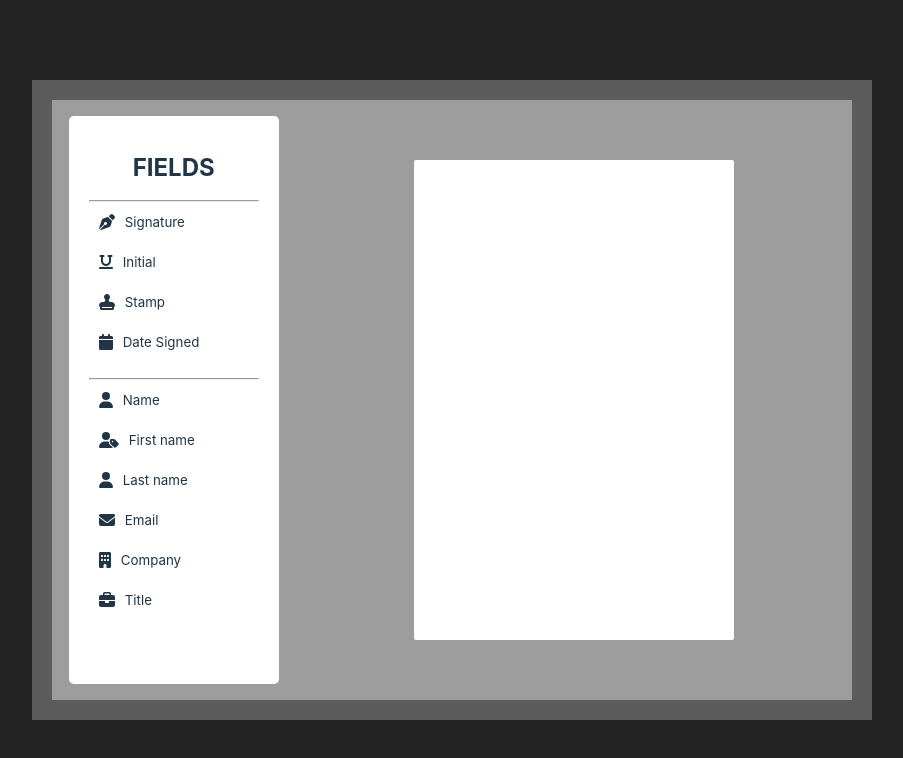
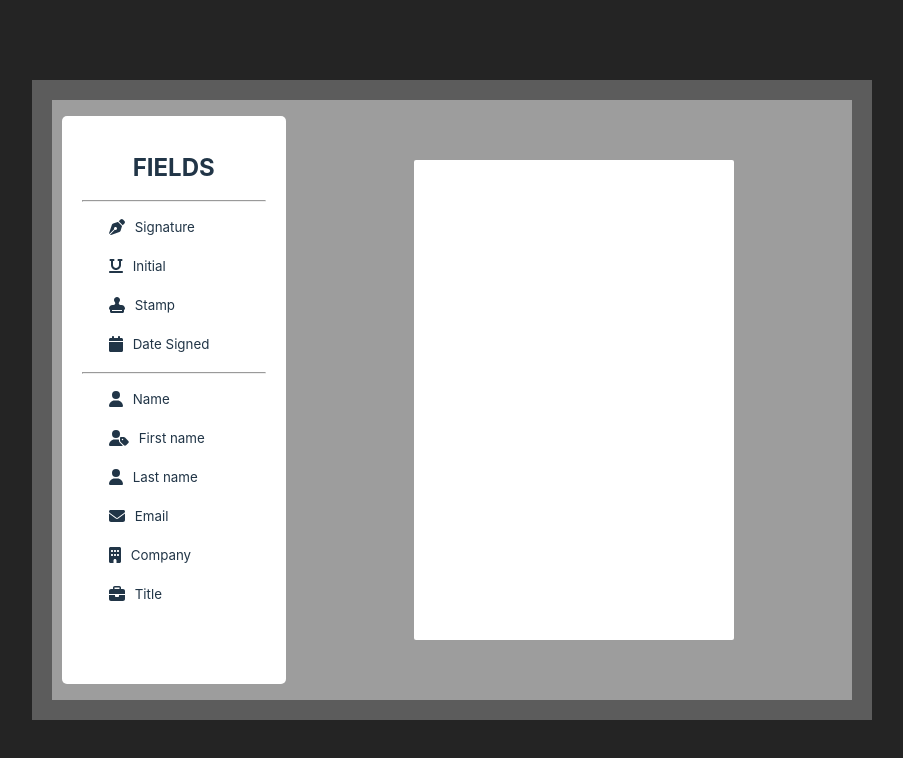
Before and after one commit to PrashantSingh5946/PDF_Signer, a React (Vite) app: page / in a window 1280 px wide. Shown: the top 758 px of the page, without its empty margins (188-1091 px from the left). Built offline with nearby package versions, Linux system fonts and the light colour scheme.

Commit message:
Custom code with few bugs

```diff
--- a/src/App.css
+++ b/src/App.css
@@ -48,18 +48,24 @@
   border-radius: 2px;
 }
 
-#sign{
-  width: 160px;
-  height: 40px;
-  background-color: #fff;
-}
-
 .credential
 {
   display: flex;
-  /* justify-content: center; */
+  width: 160px;
+  height: 27px;
+  /* background-color: gray; */
+  padding: 5px;
+  margin: 2px;
+  border-radius: 3px;
+
+}
+
+.credential:hover{
+  background-color: rgb(234, 234, 234);
+  cursor: pointer;
 }
 
 .credential .icon {
   margin-right: 10px;
+  margin-left: 10px;
 }
--- a/src/App.jsx
+++ b/src/App.jsx
@@ -3,12 +3,18 @@ import reactLogo from './assets/react.svg'
 import './App.css'
 import { faPenNib,faUnderline,faStamp,faCalendar,faUser,faUserTag,faEnvelope,faBuilding, faBriefcase } from '@fortawesome/free-solid-svg-icons'
 import { FontAwesomeIcon } from '@fortawesome/react-fontawesome'
+import Sign from './components/Sign'
+function App() {
+  const [isSignActive,setIsSignActive] = useState(false);
+  const [coordinates,setCoordinates] = useState({left:0,top:0});
 
-function App() {
-  const [count, setCount] = useState(0)
+  let hoverHandler = (e) => {
+    console.log(e);
+    setCoordinates({left:e.clientX,top:e.clientY});
+  };
 
   return (
-    <div className="App">
+    <div className="App" >
       <div className='droppables'>
         <div>
 
@@ -119,8 +125,10 @@ function App() {
         </ul>
       </div>
       <div className='playground'>
-        <div className='page'>
+        <div className='page' onMouseMove={hoverHandler} onMouseEnter={()=>setIsSignActive(true)} onMouseLeave={()=>setIsSignActive(false)}>
 
+          {isSignActive && <Sign left={coordinates.left-250} top={coordinates.top-120}/>
+}
         </div>
       </div>
 
--- /dev/null
+++ b/src/components/Sign.css
@@ -0,0 +1,4 @@
+img{
+    scale: 0.2;
+    position: absolute;
+}
--- a/src/components/Sign.jsx
+++ b/src/components/Sign.jsx
@@ -0,0 +1,12 @@
+import React from 'react'
+import sign from '../assets/sign.png'
+import "./Sign.css"
+
+export default function (props) {
+    console.log(props);
+  return (
+    <div>
+        <img src={sign} style={{left:parseInt(props.left), top:parseInt(props.top)}}></img>
+    </div>
+  )
+}
```
Also changed, not shown: src/assets/sign.png (added).
